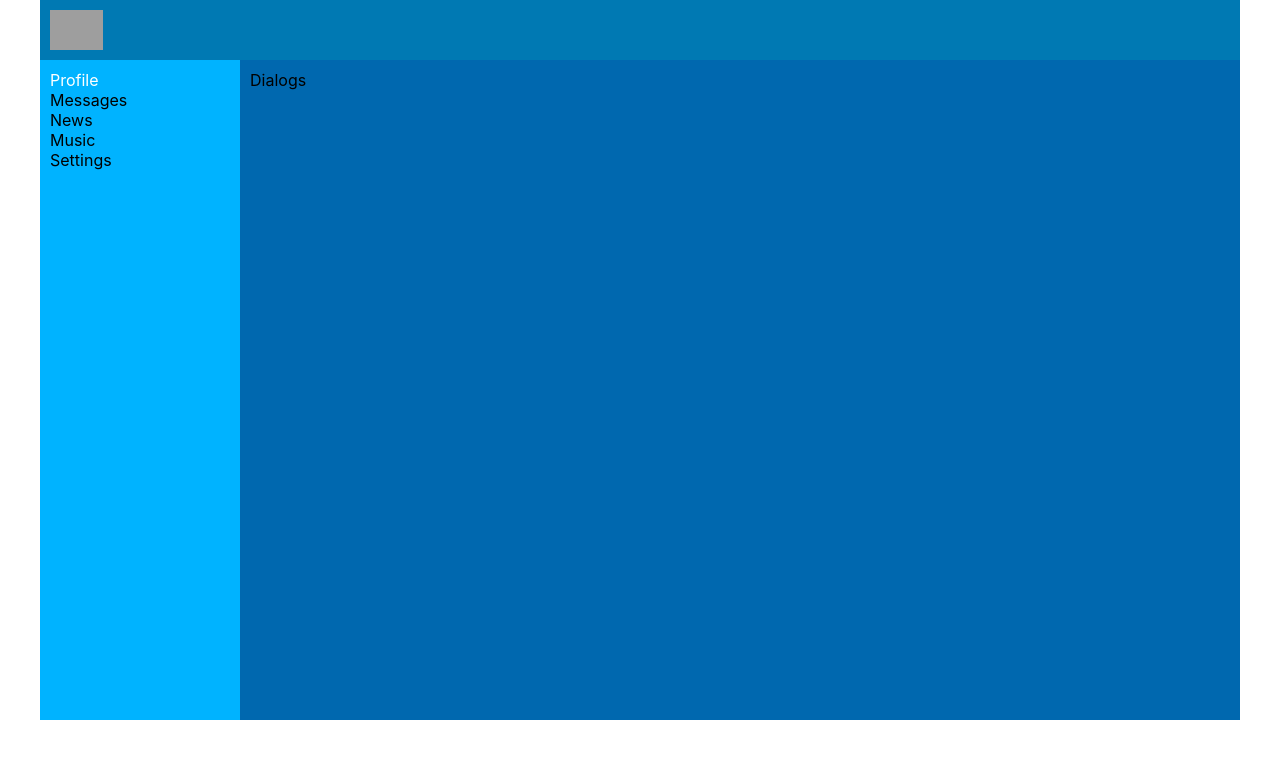
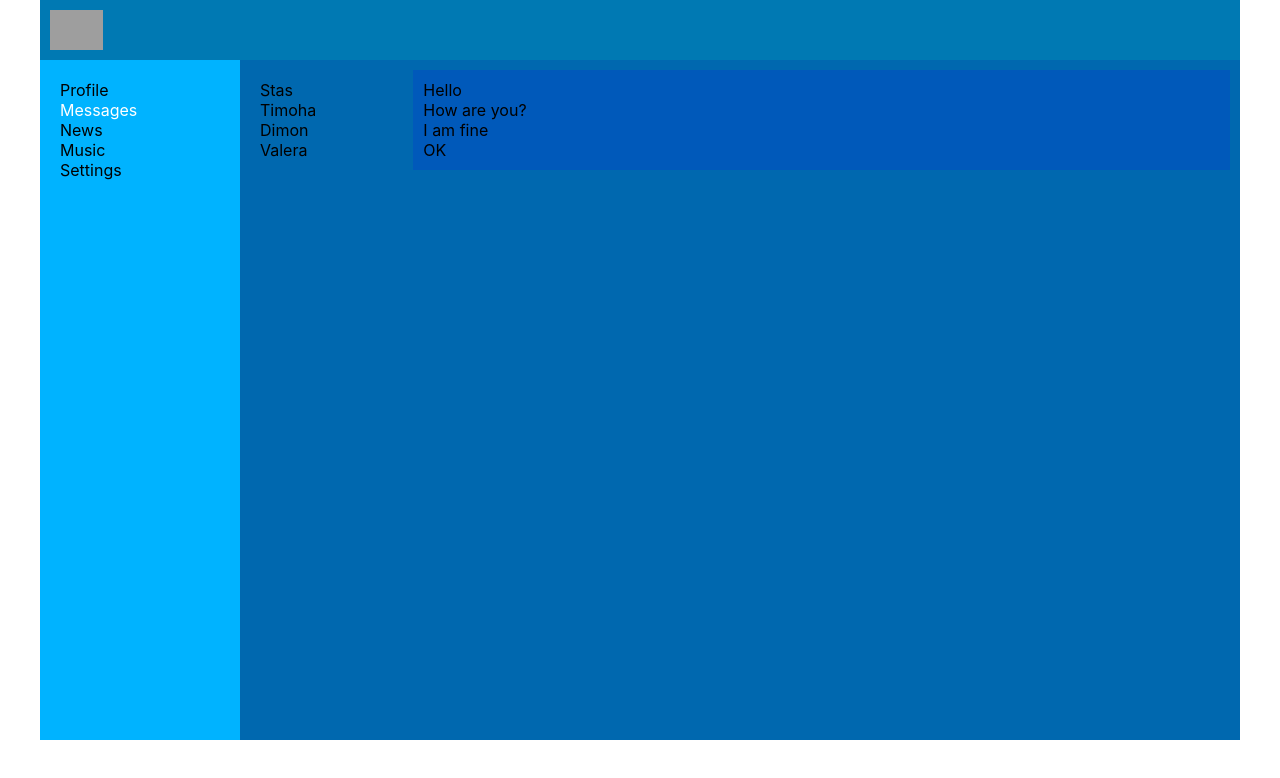
Before and after one commit to StanislavRud/social_network_react, a React (Create React App) app: page /dialogs in a window 1280 px wide. Shown: the top 778 px of the page. Built offline with nearby package versions, Linux system fonts and the light colour scheme; grey boxes are pictures that could not be loaded.

Commit message:
add page dialogs

```diff
--- a/src/components/Dialogs/Dialogs.jsx
+++ b/src/components/Dialogs/Dialogs.jsx
@@ -1,10 +1,30 @@
 import React from 'react';
 import style from './Dialogs.module.css';
+import {NavLink} from "react-router-dom";
 
 const Dialogs = (props) => {
     return (
-        <div className={style.content}>
-            Dialogs
+        <div className={style.dialogs}>
+            <div className={style.dialogsItems}>
+                <div className={style.dialog}>
+                    <NavLink to='/dialogs/1' activeClassName={style.activeLink}>Stas</NavLink>
+                </div>
+                <div className={style.dialog}>
+                    <NavLink to='/dialogs/2' activeClassName={style.activeLink}>Timoha</NavLink>
+                </div>
+                <div className={style.dialog}>
+                    <NavLink to='/dialogs/3' activeClassName={style.activeLink}>Dimon</NavLink>
+                </div>
+                <div className={style.dialog}>
+                    <NavLink to='/dialogs/4' activeClassName={style.activeLink}>Valera</NavLink>
+                </div>
+            </div>
+            <div className={style.messages}>
+                <div className={style.message}>Hello</div>
+                <div className={style.message}>How are you?</div>
+                <div className={style.message}>I am fine</div>
+                <div className={style.message}>OK</div>
+            </div>
         </div>
     );
 };
--- a/src/components/Dialogs/Dialogs.module.css
+++ b/src/components/Dialogs/Dialogs.module.css
@@ -0,0 +1,33 @@
+
+
+.dialogs {
+    display: grid;
+    grid-template-columns: 2fr 10fr;
+}
+
+.dialogsItems {
+    padding: 10px;
+}
+
+a {
+    color: black;
+}
+
+.dialogsItems a.activeLink{
+    color: white;
+}
+
+.dialog {
+
+}
+
+
+
+.messages {
+    padding: 10px;
+    background: #0000ff24;
+}
+
+.message {
+
+}
--- a/src/components/Navbar/Navbar.jsx
+++ b/src/components/Navbar/Navbar.jsx
@@ -1,23 +1,24 @@
 import React from 'react';
 import style from './Navbar.module.css';
+import {NavLink} from "react-router-dom";
 
 const Navbar = () => {
     return (
         <nav className={style.nav}>
-            <div className={`${style.item} ${style.active}`}>
-                <a href='/profile'>Profile</a>
+            <div className={style.item}>
+                <NavLink to='/profile' activeClassName={style.activeLink}>Profile</NavLink>
             </div>
             <div className={style.item}>
-                <a href='/dialogs'>Messages</a>
+                <NavLink to='/dialogs' activeClassName={style.activeLink}>Messages</NavLink>
             </div>
             <div className={style.item}>
-                <a href='/news'>News</a>
+                <NavLink to='/news' activeClassName={style.activeLink}>News</NavLink>
             </div>
             <div className={style.item}>
-                <a href='/music'>Music</a>
+                <NavLink to='/music' activeClassName={style.activeLink}>Music</NavLink>
             </div>
             <div className={style.item}>
-                <a href='/settings'>Settings</a>
+                <NavLink to='/settings' activeClassName={style.activeLink}>Settings</NavLink>
             </div>
 
         </nav>
--- a/src/components/Navbar/Navbar.module.css
+++ b/src/components/Navbar/Navbar.module.css
@@ -2,10 +2,10 @@
     grid-area: nav;
     background: #00b3ff;
     height: 80vh;
-    padding: 10px;
+    padding: 20px;
 }
 
-.item.active a{
+.item a.activeLink{
     color: white;
 }
 .item a {
```
Also changed, not shown: 1 other file (tests, documents, lock files or other folders).
